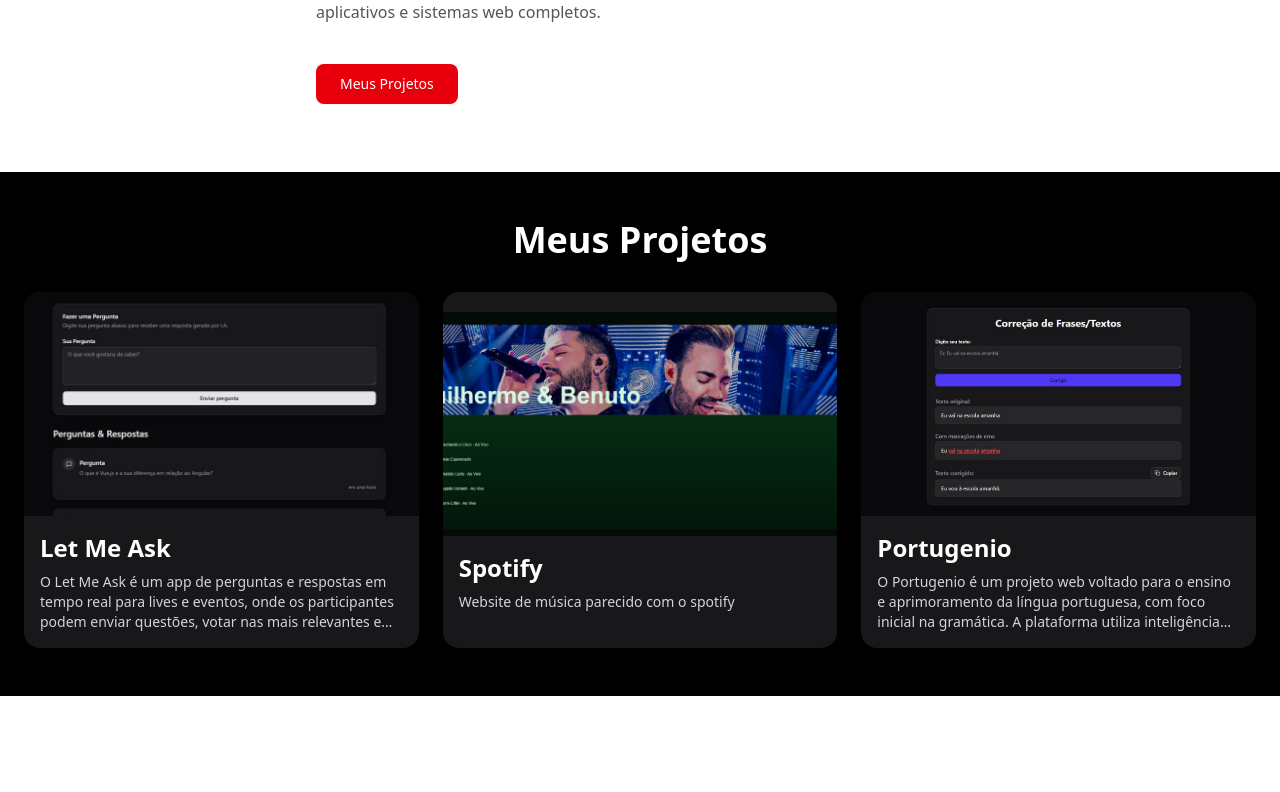
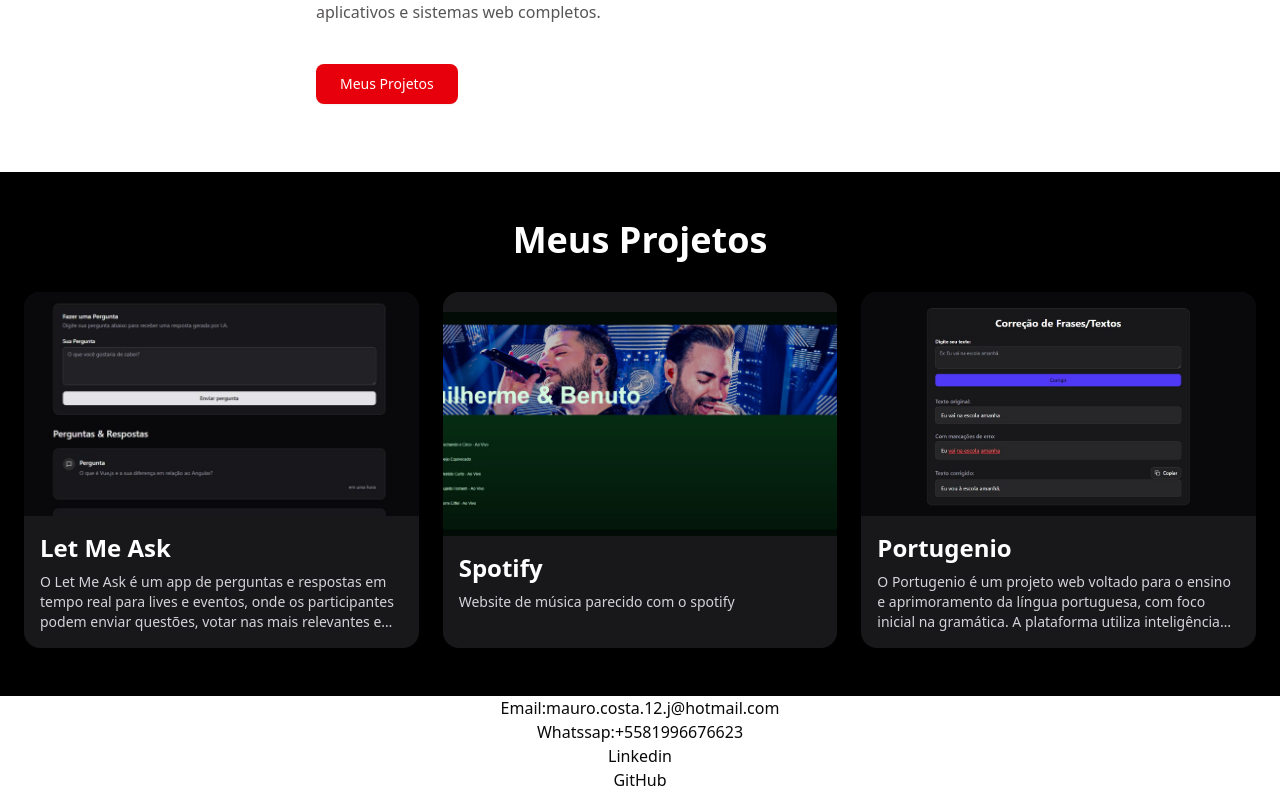
Before and after one commit to wolfhackd/Portifolio, a React (Vite) app: page / in a window 1280 px wide. Shown: the part 677-1469 px from the top of the page. Before the commit the page ends 1373 px from the top, so only its background shows below. Built offline with nearby package versions, Linux system fonts and the light colour scheme.

Commit message:
add contacts

```diff
--- a/src/pages/Home.tsx
+++ b/src/pages/Home.tsx
@@ -71,6 +71,33 @@
       <div className="bg-black" id="projetos">
         <Projects />
       </div>
+
+      <div className="flex w-full flex-col items-center">
+        <p>
+          Email:
+          <a
+            href="mailto:mauro.costa.12.j@hotmail.com?subject=Contato%20via%20Portfólio&body=Olá%20Mauro,%20gostaria%20de%20conversar%20sobre..."
+            rel="noopener"
+            target="_blank"
+          >
+            mauro.costa.12.j@hotmail.com
+          </a>
+        </p>
+        <p>
+          Whatssap:
+          <a href="https://wa.me/5581996676623" rel="noopener" target="_blank">
+            +5581996676623
+          </a>
+        </p>
+        <p>
+          <a href="https://www.linkedin.com/in/mauro-leal-b1134425a/">
+            Linkedin
+          </a>
+        </p>
+        <p>
+          <a href="https://github.com/wolfhackd">GitHub</a>
+        </p>
+      </div>
     </div>
   );
 };
```
